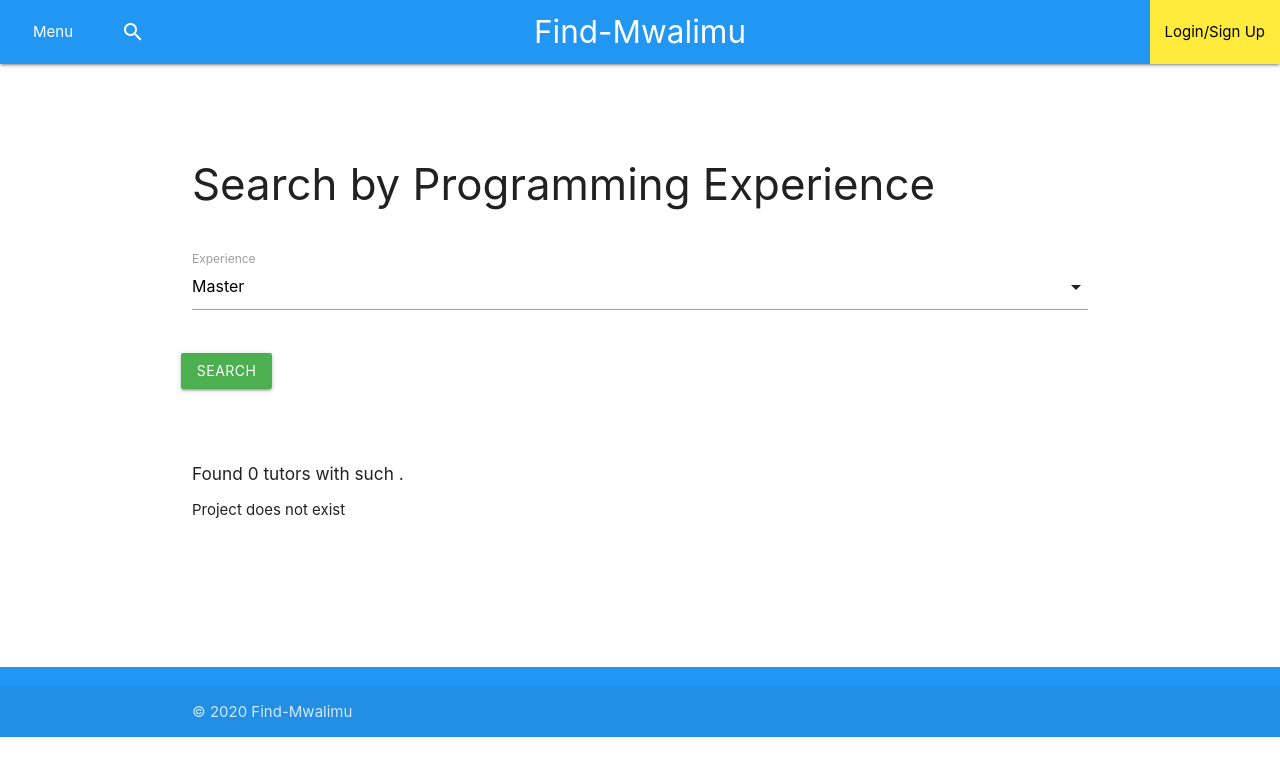
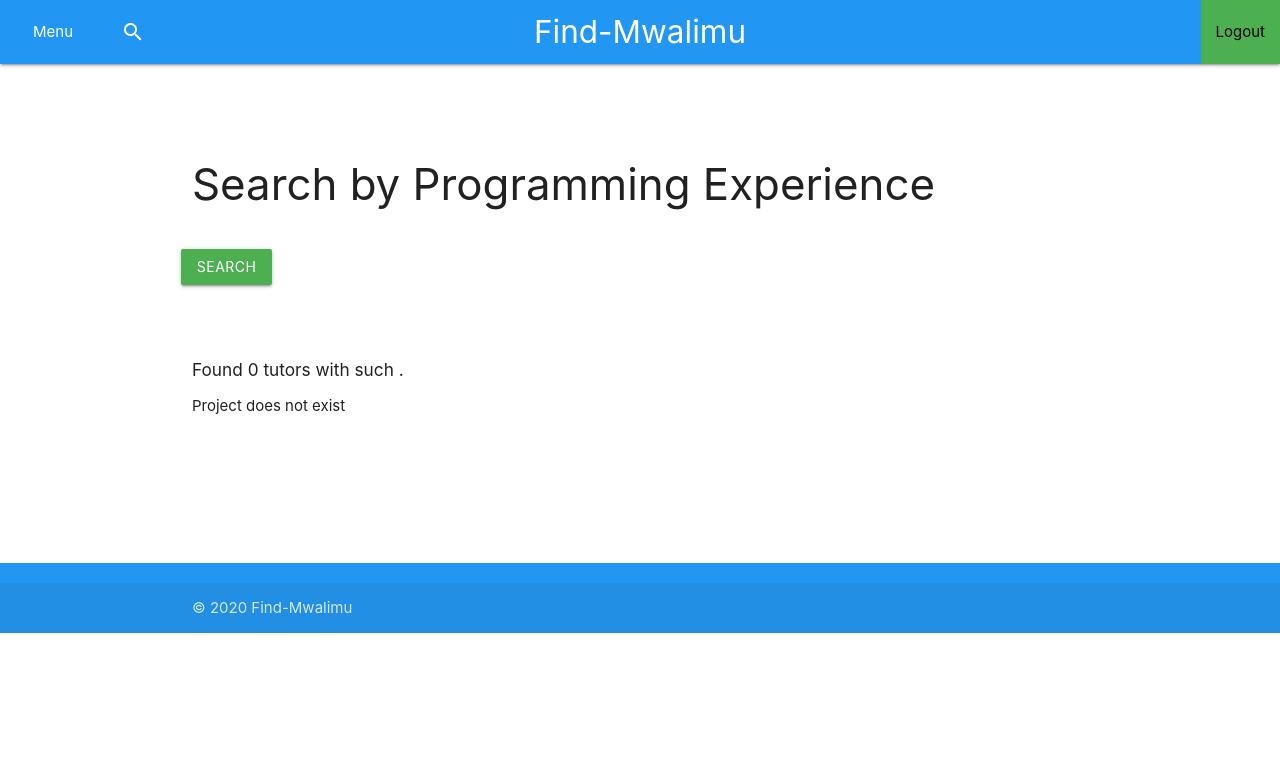
Before and after one commit to LekamCharity/Find-Mwalimu, a Django app: page /experience/ in a window 1280 px wide. Shown: the top 776 px of the page. Run offline with Django 3.2, Linux system fonts and the light colour scheme.

Commit message:
added a figma link

```diff
--- a/Tutor/templates/mwalimus_experience.html
+++ b/Tutor/templates/mwalimus_experience.html
@@ -8,17 +8,6 @@
   <h3>Search by Programming Experience</h3>
   <br>
   <form class="col s12" role="search" action="{% url 'location' %}">
-    <div class="row">
-      <div class="input-field col s12 black-text">
-        <select name="tutor" class="black-text">
-          <option class="black-text value=" Master"><span>Master</span></option>
-          <option class="black-text value=" Expert"><span>Expert</span></option>
-          <option class="black-text value=" Professional">ProfessionalExpert</option>
-          <option class="black-text value=" Amateur">Amateur</option>
-        </select>
-        <label>Experience</label>
-      </div>
-    </div>
     <div class="row">
       <a href="" type="submit" class="btn green">Search</a>
     </div>
--- a/Tutor/templates/navbar.html
+++ b/Tutor/templates/navbar.html
@@ -7,7 +7,7 @@
             </ul>
             <a href="{% url 'index' %}" class="brand-logo center">Find-Mwalimu</a>
             <ul id="nav-mobile" class="right">
-                <li class="yellow"><a href="#" class=" black-text">Login/Sign Up</a></li>
+                <li class="green"><a href="#" class=" black-text">Logout</li>
             </ul>
         </div>
     </nav>
```
Also changed, not shown: README.md.
